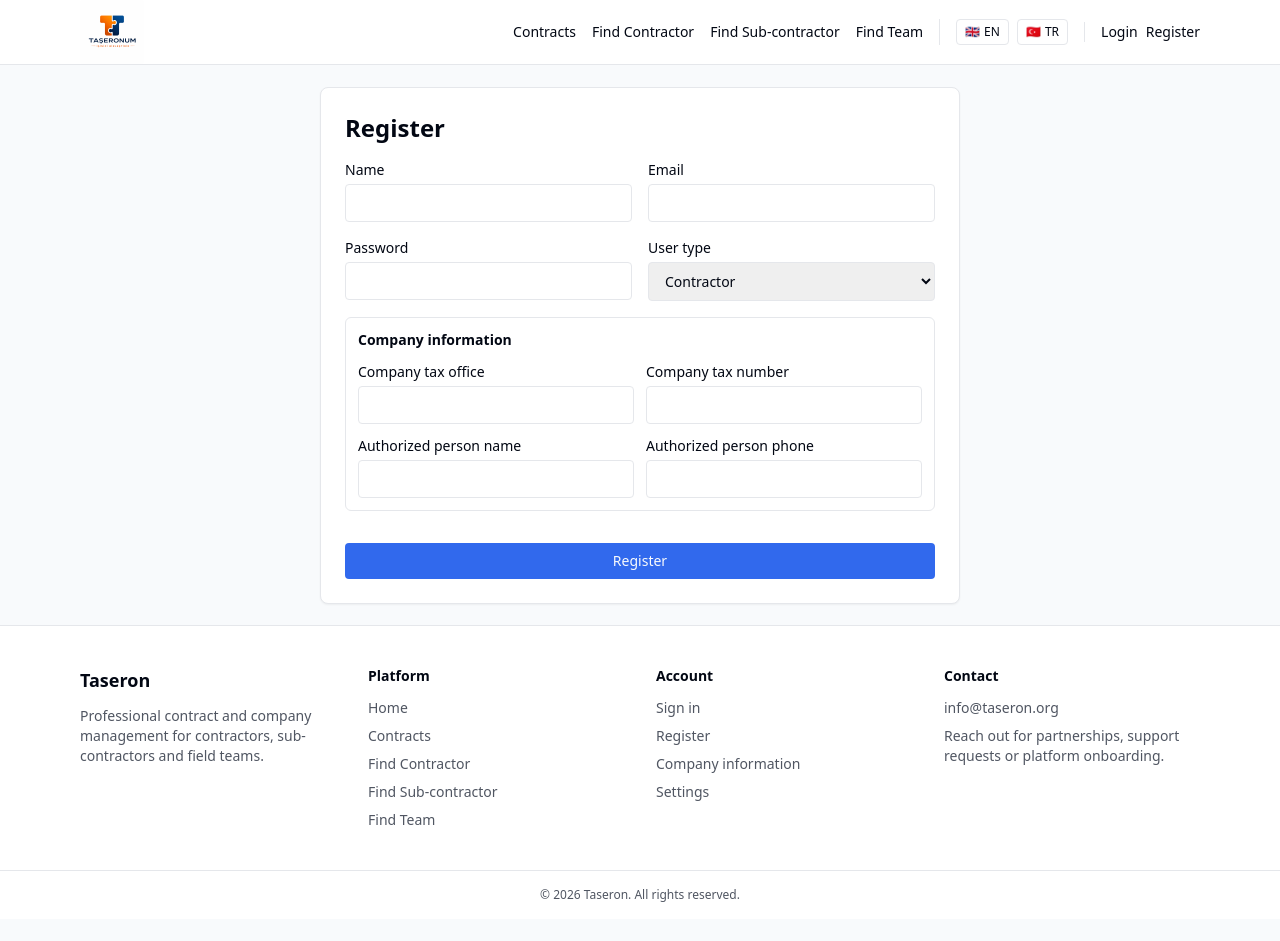
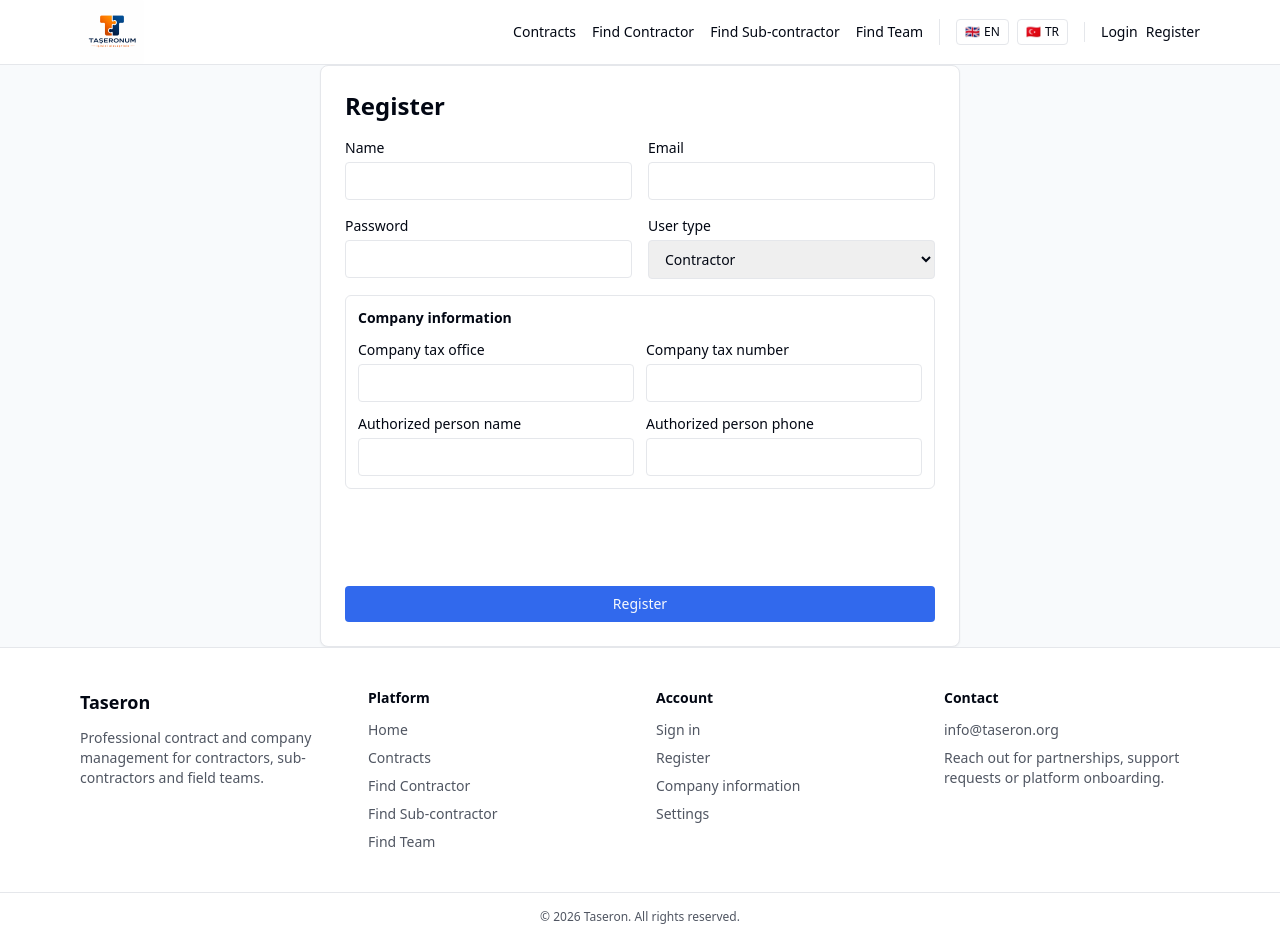
Before and after one commit to rahan62/ContractorConnect, a Next.js app: page /en/auth/register in a window 1280 px wide. Before the commit the page ends 919 px from the top, so only its background shows below. Built offline with nearby package versions, Linux system fonts and the light colour scheme; no server answers.

Commit message:
Render Turnstile widgets explicitly

```diff
--- a/app/[locale]/auth/register/page.tsx
+++ b/app/[locale]/auth/register/page.tsx
@@ -1,8 +1,9 @@
 "use client";
 
-import { FormEvent, useEffect, useState } from "react";
+import { FormEvent, useCallback, useState } from "react";
 import { useRouter } from "next/navigation";
 import { useTranslations, useLocale } from "next-intl";
+import { TurnstileWidget } from "@/components/turnstile-widget";
 
 export default function RegisterPage() {
   const router = useRouter();
@@ -19,35 +20,25 @@ export default function RegisterPage() {
     authorizedPersonPhone: ""
   });
   const [turnstileToken, setTurnstileToken] = useState<string | null>(null);
-  const [mounted, setMounted] = useState(false);
   const [loading, setLoading] = useState(false);
   const [error, setError] = useState<string | null>(null);
   const [success, setSuccess] = useState<string | null>(null);
   const siteKey = process.env.NEXT_PUBLIC_TURNSTILE_SITE_KEY;
   const turnstileEnabled = process.env.NEXT_PUBLIC_TURNSTILE_ENABLED !== "false" && Boolean(siteKey);
 
-  useEffect(() => {
-    setMounted(true);
+  const handleTurnstileSuccess = useCallback((token: string) => {
+    setTurnstileToken(token);
+    setError(null);
   }, []);
 
-  useEffect(() => {
-    (window as any).onTurnstileSuccess = (token: string) => {
-      setTurnstileToken(token);
-      setError(null);
-    };
-    (window as any).onTurnstileExpired = () => {
-      setTurnstileToken(null);
-      setError(t("errors.turnstileRequired"));
-    };
-    (window as any).onTurnstileError = () => {
-      setTurnstileToken(null);
-      setError(t("errors.turnstileFailed"));
-    };
-    return () => {
-      delete (window as any).onTurnstileSuccess;
-      delete (window as any).onTurnstileExpired;
-      delete (window as any).onTurnstileError;
-    };
+  const handleTurnstileExpired = useCallback(() => {
+    setTurnstileToken(null);
+    setError(t("errors.turnstileRequired"));
+  }, [t]);
+
+  const handleTurnstileError = useCallback(() => {
+    setTurnstileToken(null);
+    setError(t("errors.turnstileFailed"));
   }, [t]);
 
   function updateField<K extends keyof typeof form>(key: K, value: (typeof form)[K]) {
@@ -174,13 +165,13 @@ export default function RegisterPage() {
           </div>
         )}
 
-        {mounted && turnstileEnabled && siteKey && (
-          <div
-            className="cf-turnstile mt-2"
-            data-sitekey={siteKey}
-            data-callback="onTurnstileSuccess"
-            data-expired-callback="onTurnstileExpired"
-            data-error-callback="onTurnstileError"
+        {turnstileEnabled && siteKey && (
+          <TurnstileWidget
+            siteKey={siteKey}
+            onSuccess={handleTurnstileSuccess}
+            onExpired={handleTurnstileExpired}
+            onError={handleTurnstileError}
+            className="mt-2 min-h-[65px]"
           />
         )}
 
--- a/app/[locale]/auth/signin/page.tsx
+++ b/app/[locale]/auth/signin/page.tsx
@@ -1,9 +1,10 @@
 "use client";
 
-import { FormEvent, useEffect, useState } from "react";
+import { FormEvent, useCallback, useState } from "react";
 import { signIn } from "next-auth/react";
 import { useRouter } from "next/navigation";
 import { useTranslations, useLocale } from "next-intl";
+import { TurnstileWidget } from "@/components/turnstile-widget";
 
 export default function SignInPage() {
   const router = useRouter();
@@ -12,34 +13,24 @@ export default function SignInPage() {
   const [email, setEmail] = useState("");
   const [password, setPassword] = useState("");
   const [turnstileToken, setTurnstileToken] = useState<string | null>(null);
-  const [mounted, setMounted] = useState(false);
   const [error, setError] = useState<string | null>(null);
   const [loading, setLoading] = useState(false);
   const siteKey = process.env.NEXT_PUBLIC_TURNSTILE_SITE_KEY;
   const turnstileEnabled = process.env.NEXT_PUBLIC_TURNSTILE_ENABLED !== "false" && Boolean(siteKey);
 
-  useEffect(() => {
-    setMounted(true);
+  const handleTurnstileSuccess = useCallback((token: string) => {
+    setTurnstileToken(token);
+    setError(null);
   }, []);
 
-  useEffect(() => {
-    (window as any).onTurnstileSuccess = (token: string) => {
-      setTurnstileToken(token);
-      setError(null);
-    };
-    (window as any).onTurnstileExpired = () => {
-      setTurnstileToken(null);
-      setError(t("errors.turnstileRequired"));
-    };
-    (window as any).onTurnstileError = () => {
-      setTurnstileToken(null);
-      setError(t("errors.turnstileFailed"));
-    };
-    return () => {
-      delete (window as any).onTurnstileSuccess;
-      delete (window as any).onTurnstileExpired;
-      delete (window as any).onTurnstileError;
-    };
+  const handleTurnstileExpired = useCallback(() => {
+    setTurnstileToken(null);
+    setError(t("errors.turnstileRequired"));
+  }, [t]);
+
+  const handleTurnstileError = useCallback(() => {
+    setTurnstileToken(null);
+    setError(t("errors.turnstileFailed"));
   }, [t]);
 
   async function handleSubmit(e: FormEvent) {
@@ -94,13 +85,13 @@ export default function SignInPage() {
             required
           />
         </div>
-        {mounted && turnstileEnabled && siteKey && (
-          <div
-            className="cf-turnstile mt-2"
-            data-sitekey={siteKey}
-            data-callback="onTurnstileSuccess"
-            data-expired-callback="onTurnstileExpired"
-            data-error-callback="onTurnstileError"
+        {turnstileEnabled && siteKey && (
+          <TurnstileWidget
+            siteKey={siteKey}
+            onSuccess={handleTurnstileSuccess}
+            onExpired={handleTurnstileExpired}
+            onError={handleTurnstileError}
+            className="mt-2 min-h-[65px]"
           />
         )}
         {error && <p className="text-sm text-red-600">{error}</p>}
--- a/app/layout.tsx
+++ b/app/layout.tsx
@@ -17,7 +17,7 @@ export default function RootLayout({ children }: { children: ReactNode }) {
         {turnstileEnabled && turnstileSiteKey && (
           <script
             suppressHydrationWarning
-            src="https://challenges.cloudflare.com/turnstile/v0/api.js"
+            src="https://challenges.cloudflare.com/turnstile/v0/api.js?render=explicit"
             async
             defer
           />
--- /dev/null
+++ b/components/turnstile-widget.tsx
@@ -0,0 +1,76 @@
+"use client";
+
+import { useEffect, useRef } from "react";
+
+declare global {
+  interface Window {
+    turnstile?: {
+      render: (
+        container: HTMLElement,
+        options: {
+          sitekey: string;
+          callback?: (token: string) => void;
+          "expired-callback"?: () => void;
+          "error-callback"?: () => void;
+        }
+      ) => string;
+      remove?: (widgetId: string) => void;
+    };
+  }
+}
+
+interface TurnstileWidgetProps {
+  siteKey: string;
+  onSuccess: (token: string) => void;
+  onExpired: () => void;
+  onError: () => void;
+  className?: string;
+}
+
+export function TurnstileWidget({
+  siteKey,
+  onSuccess,
+  onExpired,
+  onError,
+  className
+}: TurnstileWidgetProps) {
+  const containerRef = useRef<HTMLDivElement | null>(null);
+  const widgetIdRef = useRef<string | null>(null);
+
+  useEffect(() => {
+    let cancelled = false;
+    let intervalId: ReturnType<typeof setInterval> | null = null;
+
+    function renderWidget() {
+      if (cancelled || !containerRef.current || widgetIdRef.current || !window.turnstile?.render) {
+        return;
+      }
+
+      widgetIdRef.current = window.turnstile.render(containerRef.current, {
+        sitekey: siteKey,
+        callback: onSuccess,
+        "expired-callback": onExpired,
+        "error-callback": onError
+      });
+    }
+
+    renderWidget();
+
+    if (!widgetIdRef.current) {
+      intervalId = setInterval(renderWidget, 300);
+    }
+
+    return () => {
+      cancelled = true;
+      if (intervalId) {
+        clearInterval(intervalId);
+      }
+      if (widgetIdRef.current && window.turnstile?.remove) {
+        window.turnstile.remove(widgetIdRef.current);
+        widgetIdRef.current = null;
+      }
+    };
+  }, [siteKey, onSuccess, onExpired, onError]);
+
+  return <div ref={containerRef} className={className} />;
+}
```
